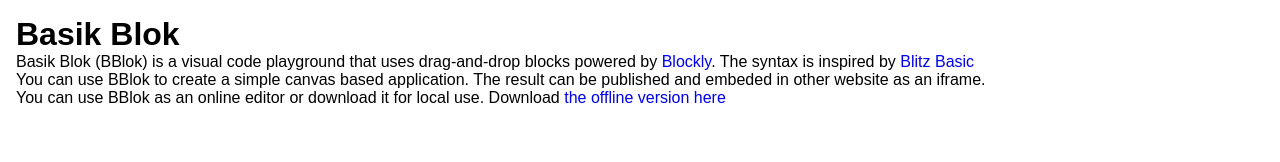
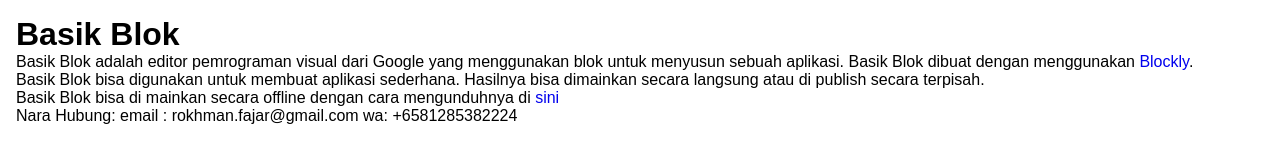
Before and after one commit to forkHub/repo03, a website: page bblok/editor/src/about.html in a window 1280 px wide. Drawn offline with Linux system fonts and the light colour scheme; files whose address does not match are found by name.

Commit message:
fix tampilan

```diff
--- a/bblok/editor/catatan.txt
+++ b/bblok/editor/catatan.txt
@@ -1,3 +1,4 @@
+
 auto metadata extension
 auto metadata output
 snapshot
--- a/bblok/editor/src/Op.ts
+++ b/bblok/editor/src/Op.ts
@@ -9,7 +9,6 @@
 import { Dialog } from "./Dialog";
 import { Val } from "./Validasi";
 // import { Iframe } from "./iframe";
-
 
 export class Op {
 	static op() {
@@ -105,9 +104,9 @@
 
 		(document.body.querySelector("div.menu-cont button.about") as HTMLDivElement).onclick =
 			() => {
-				window.location.href = "./about.html";
+				//window.location.href = "./about.html";
+				window.open('./about.html', "_blank");
 			}
-
 	}
 
 	static loadKlik() {
--- a/bblok/editor/src/about.html
+++ b/bblok/editor/src/about.html
@@ -6,27 +6,33 @@
 	<meta name="viewport" content="width=device-width, initial-scale=1.0, minimum-scale=1.0,
         target-densityDpi=device-dpi">
 
-    <title>Basik Blok</title>
+	<title>Basik Blok - Tentang</title>
 	<link href="./css/css.css" rel="stylesheet">
 </head>
 
 <body>
 	<div class="container padding" style="padding: 16px;">
 		<h1>Basik Blok</h1>
-        <p>Basik Blok (BBlok) is a visual code playground that uses drag-and-drop blocks powered by
-            <a href='https://developers.google.com/blockly/'>Blockly</a>.
-            The syntax is inspired by <a href='https://en.wikipedia.org/wiki/Blitz_BASIC'>Blitz Basic</a>
+		<p>
+			Basik Blok adalah editor pemrograman visual dari Google yang menggunakan blok untuk menyusun sebuah
+			aplikasi.
+			Basik Blok dibuat dengan menggunakan <a href='https://developers.google.com/blockly/'
+				target="_blank">Blockly</a>.
 		</p>
 
 		<p>
-            You can use BBlok to create a simple canvas based application.
-            The result can be published and embeded in other website as an iframe.
+			Basik Blok bisa digunakan untuk membuat aplikasi sederhana.
+			Hasilnya bisa dimainkan secara langsung atau di publish secara terpisah.
 		</p>
 
 		<p>
-            You can use BBlok as an online editor or download it for local use.
-            Download <a href=https://drive.google.com/file/d/1TEOsuA98IyvJ2jwWDUCtnSrq_F-Ng6r4/view?usp=sharing)>the
-                offline version here</a>
+			Basik Blok bisa di mainkan secara offline dengan cara mengunduhnya di <a
+				href="https://drive.google.com/drive/folders/101YzoTecPx7M3slR4zpxT_WiIJYqTZXz?usp=sharing" )>sini</a>
+		</p>
+		<p>
+			Nara Hubung:
+			email : rokhman.fajar@gmail.com
+			wa: +6581285382224
 		</p>
 	</div>
 </body>
--- a/bblok/editor/src/index2.ts
+++ b/bblok/editor/src/index2.ts
@@ -20,7 +20,6 @@
 	public static blocklyArea: HTMLDivElement;
 	public static blocklyDiv: HTMLDivElement;
 
-	//TODO: bug: saat load dari demo tidak ada judul
 	static updateProjectName() {
 		let spanNama = document.body.querySelector("span.judul_file");
 		try {
@@ -276,5 +275,6 @@
 		}
 
 		this.loadWorkSpace();
+		(document.querySelector("div.menu-cont") as HTMLElement).style.visibility = 'visible';
 	}
 }
```
Also changed, not shown: bblok/editor/src/index.html (+1 -1 lines). Lines whose indentation alone changed are shown as unchanged.
